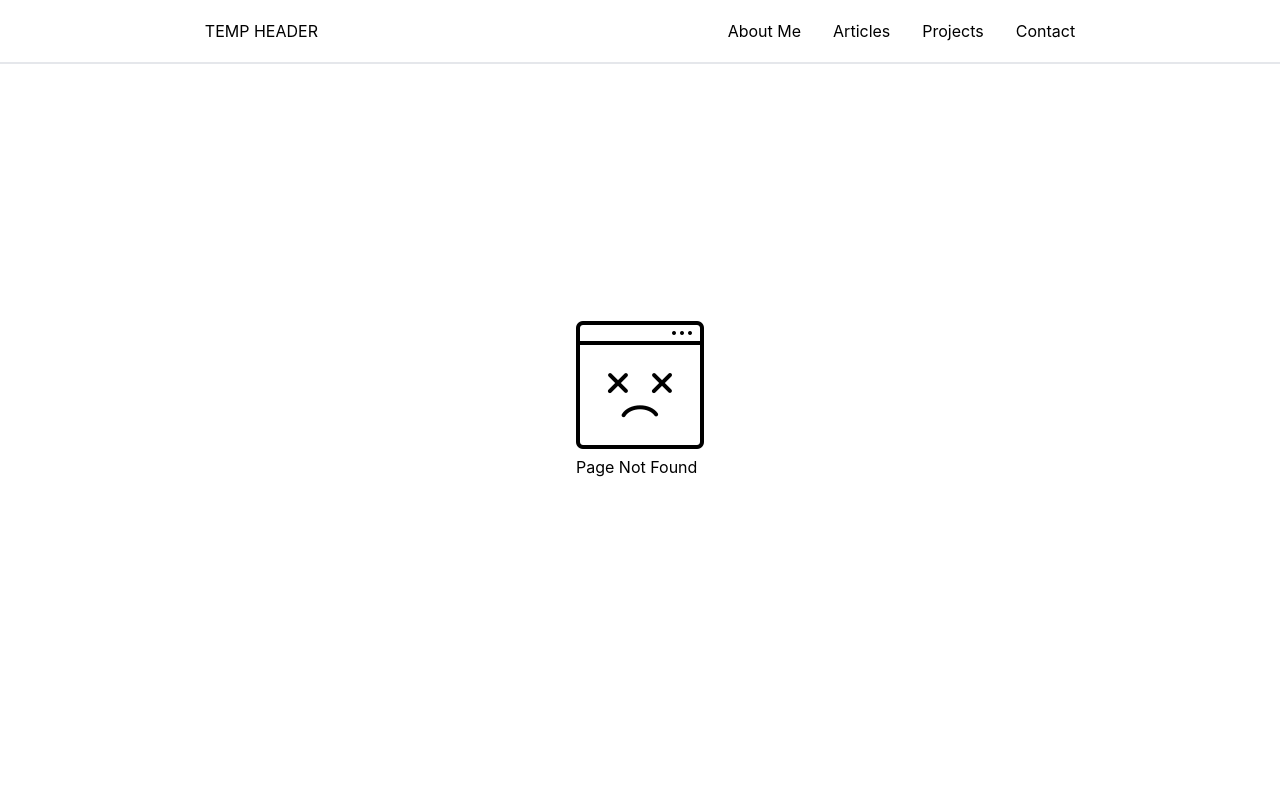
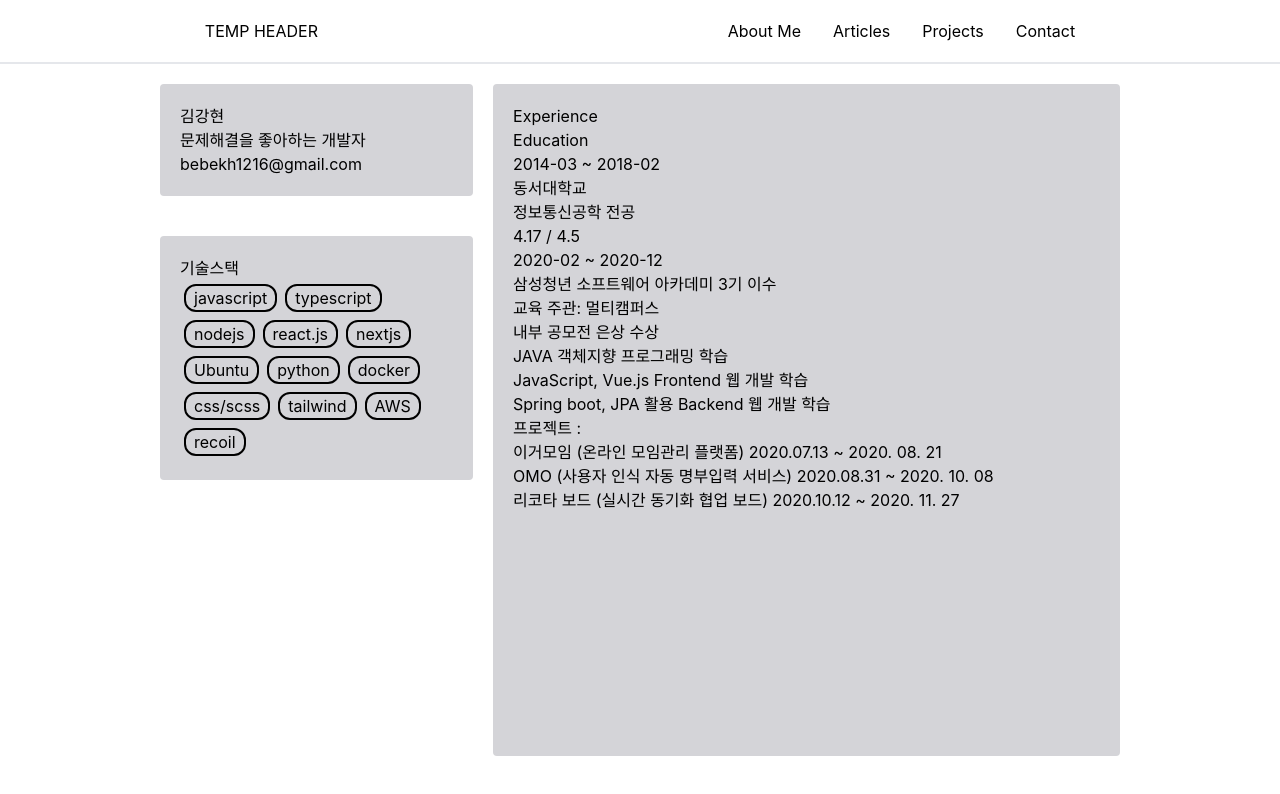
Before and after one commit to NacreousCloud/catcher-web, a Next.js app: page /about-me in a window 1280 px wide. Before the commit this address had no page. Shown: the top 794 px of the page. Built offline with nearby package versions, Linux system fonts and the light colour scheme.

Commit message:
Feat: about-me 페이지 추가

```diff
--- /dev/null
+++ b/src/pages/about-me.tsx
@@ -0,0 +1,111 @@
+import { GetServerSideProps } from "next";
+
+const aboutMe = () => {
+  return (
+    <div className="w-full h-full">
+      <div className="w-3/4 h-full m-auto  flex flex-row gap-5 mt-5">
+        <div className="w-1/3">
+          <div className="rounded bg-zinc-300 w-full p-5 mb-10">
+            <span>김강현</span>
+            <p>문제해결을 좋아하는 개발자</p>
+            <p>bebekh1216@gmail.com</p>
+          </div>
+          <div className="rounded bg-zinc-300 w-full p-5 my-10">
+            <span>기술스택</span>
+            <div className="">
+              <span className=" border-black border-2 rounded-xl m-1 inline-block px-2">
+                javascript
+              </span>
+              <span className=" border-black border-2 rounded-xl m-1 inline-block px-2">
+                typescript
+              </span>
+              <span className=" border-black border-2 rounded-xl m-1 inline-block px-2">
+                nodejs
+              </span>
+              <span className=" border-black border-2 rounded-xl m-1 inline-block px-2">
+                react.js
+              </span>
+              <span className=" border-black border-2 rounded-xl m-1 inline-block px-2">
+                nextjs
+              </span>
+              <span className=" border-black border-2 rounded-xl m-1 inline-block px-2">
+                Ubuntu
+              </span>
+              <span className=" border-black border-2 rounded-xl m-1 inline-block px-2">
+                python
+              </span>
+              <span className=" border-black border-2 rounded-xl m-1 inline-block px-2">
+                docker
+              </span>
+              <span className=" border-black border-2 rounded-xl m-1 inline-block px-2">
+                css/scss
+              </span>
+              <span className=" border-black border-2 rounded-xl m-1 inline-block px-2">
+                tailwind
+              </span>
+              <span className=" border-black border-2 rounded-xl m-1 inline-block px-2">
+                AWS
+              </span>
+              <span className=" border-black border-2 rounded-xl m-1 inline-block px-2">
+                recoil
+              </span>
+            </div>
+          </div>
+        </div>
+        <div className="w-2/3 h-full rounded bg-zinc-300 p-5">
+          <div>
+            <span>Experience</span>
+            <div>
+              <article></article>
+            </div>
+          </div>
+          <div>
+            <span>Education</span>
+            <div>
+              <article>
+                <div>2014-03 ~ 2018-02</div>
+                <div>
+                  <h3>동서대학교</h3>
+                  <h5>정보통신공학 전공</h5>
+                  <h5>4.17 / 4.5</h5>
+                </div>
+              </article>
+              <article>
+                <div>2020-02 ~ 2020-12</div>
+                <div>
+                  <h3>삼성청년 소프트웨어 아카데미 3기 이수</h3>
+                  <h5>교육 주관: 멀티캠퍼스</h5>
+                  <h5>내부 공모전 은상 수상</h5>
+                  <h5></h5>
+                  <h5>JAVA 객체지향 프로그래밍 학습</h5>
+                  <h5>JavaScript, Vue.js Frontend 웹 개발 학습</h5>
+                  <h5>Spring boot, JPA 활용 Backend 웹 개발 학습</h5>
+                  <h5>프로젝트 :</h5>
+                  <h5>
+                    이거모임 (온라인 모임관리 플랫폼) 2020.07.13 ~ 2020. 08. 21
+                  </h5>
+                  <h5>
+                    OMO (사용자 인식 자동 명부입력 서비스) 2020.08.31 ~ 2020.
+                    10. 08
+                  </h5>
+                  <h5>
+                    리코타 보드 (실시간 동기화 협업 보드) 2020.10.12 ~ 2020. 11.
+                    27
+                  </h5>
+                </div>
+              </article>
+            </div>
+          </div>
+        </div>
+      </div>
+    </div>
+  );
+};
+
+export const getServerSideProps: GetServerSideProps = async (ctx) => {
+  return {
+    props: {},
+  };
+};
+
+export default aboutMe;
```
